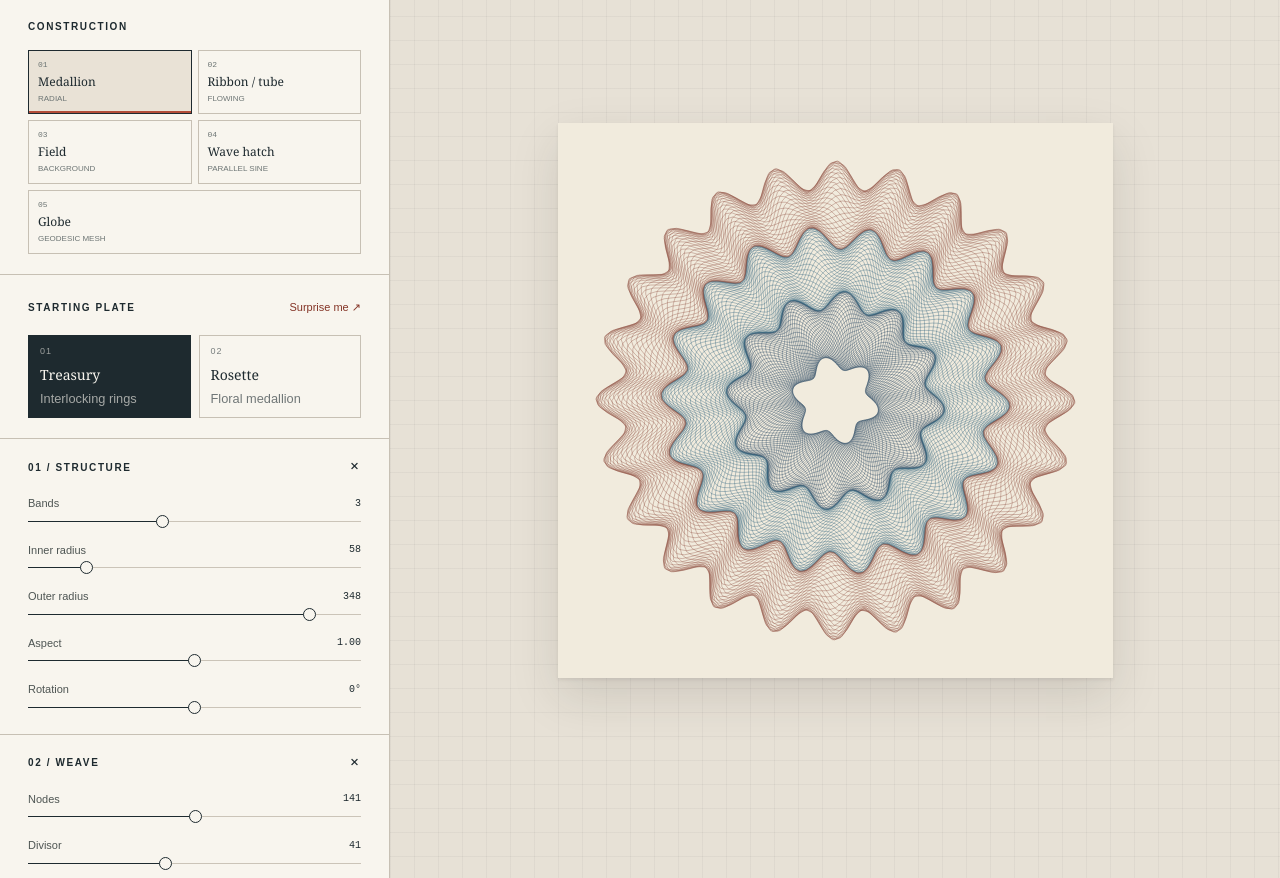
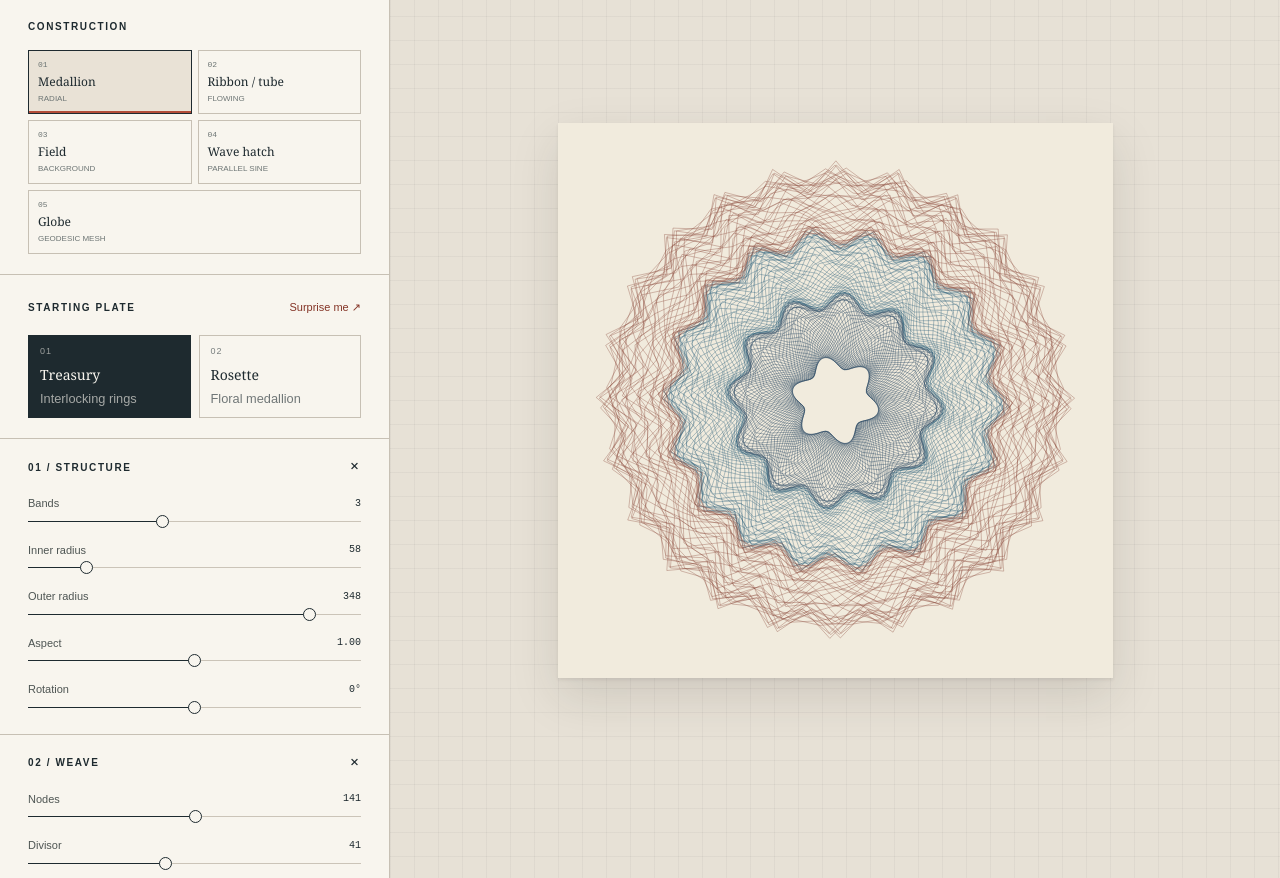
Before and after one commit to chubot5000/guilloche-studio, a Next.js app: page / in a window 1280 px wide. Shown: the part 420-1298 px from the top of the page. Built offline with nearby package versions, Linux system fonts and the light colour scheme.

Commit message:
Optimize live pattern preview loading

```diff
--- a/app/page.tsx
+++ b/app/page.tsx
@@ -76,6 +76,7 @@ type RenderPath = {
 type Vector3 = { x: number; y: number; z: number };
 
 const CANVAS_HEIGHT = 900;
+const PREVIEW_QUALITY = 1800;
 const canvasSizes: Record<
   CanvasRatio,
   { width: number; height: number; label: string }
@@ -434,7 +435,7 @@ function radialPaths(settings: Settings): RenderPath[] {
   const totalAngle = Math.PI * 2 * divisor;
   const pointCount = Math.min(
     24000,
-    Math.max(2400, quality, Math.ceil(nodes * 28)),
+    Math.max(1200, quality, Math.ceil(nodes * 14)),
   );
   const rotationRadians = (rotation * Math.PI) / 180;
   const xScale = aspect >= 1 ? 1 / aspect : 1;
@@ -1168,7 +1169,17 @@ export default function Home() {
   const [notice, setNotice] = useState("");
   const noticeTimer = useRef<ReturnType<typeof setTimeout> | null>(null);
   const renderSettings = useDeferredValue(settings);
-  const paths = useMemo(() => generatePaths(renderSettings), [renderSettings]);
+  const previewSettings = useMemo(
+    () => ({
+      ...renderSettings,
+      quality: Math.min(renderSettings.quality, PREVIEW_QUALITY),
+    }),
+    [renderSettings],
+  );
+  const paths = useMemo(
+    () => generatePaths(previewSettings),
+    [previewSettings],
+  );
   const colors =
     palettes[renderSettings.palette] ?? palettes[baseSettings.palette];
   const complexity = gcd(settings.nodes, settings.divisor);
```
